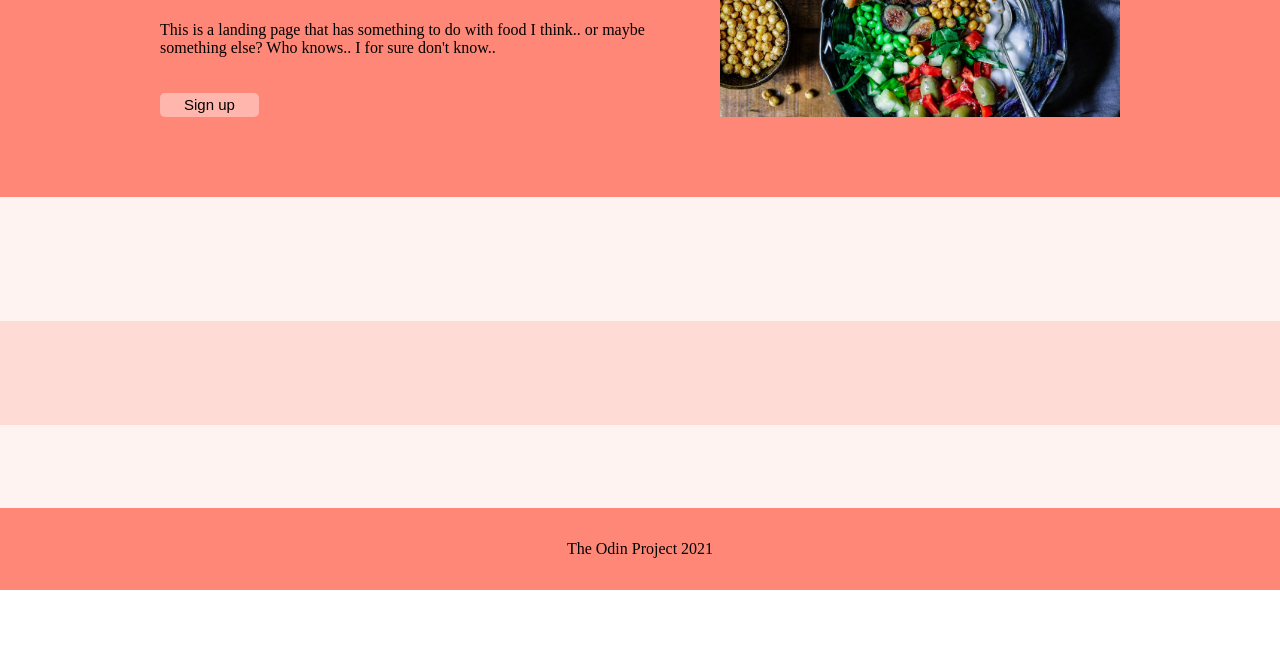
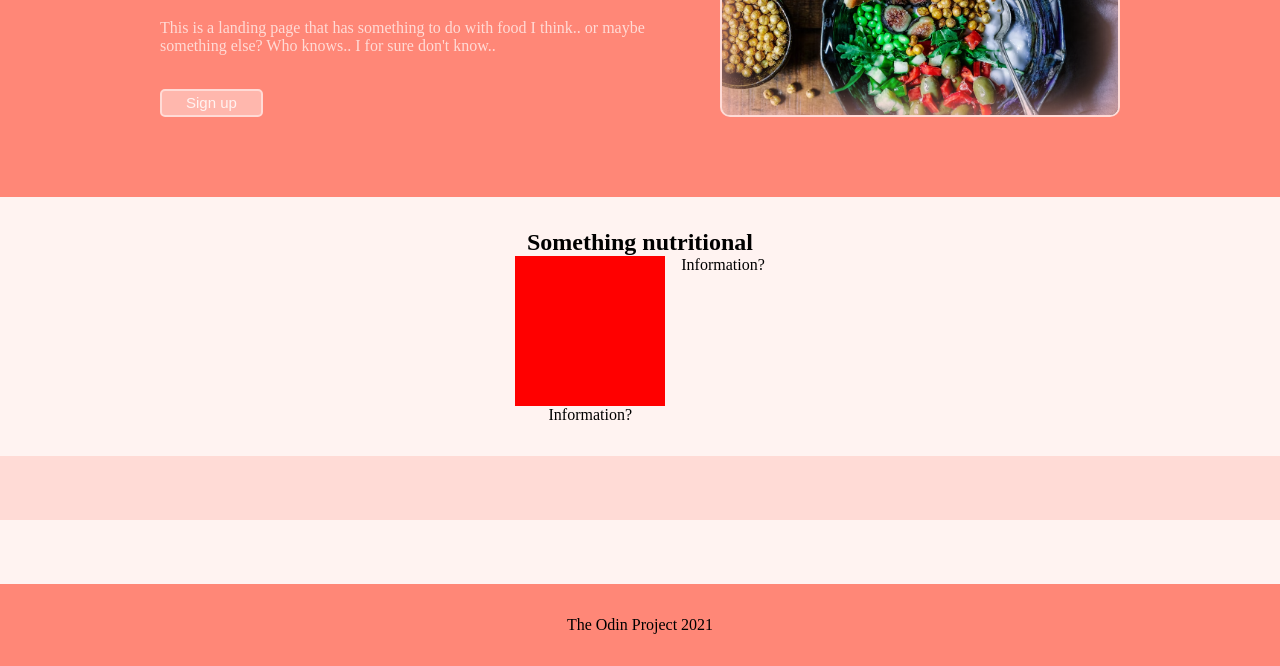
Before and after one commit to Kotesei/simple-food-landing-page, a plain HTML site: page index.html in a window 1280 px wide. Shown: the part 210-876 px from the top of the page. Before the commit the page ends 800 px from the top, so only its background shows below. Drawn offline with Linux system fonts and the light colour scheme.

Commit message:
Working on container 2.

```diff
--- a/index.html
+++ b/index.html
@@ -24,7 +24,19 @@
             </div>
             <div class="img"></div>
         </div>
-        <div class="container container--2"></div>
+        <div class="container container--2">
+            <h2>Something nutritional</h2>
+            <ul>
+                <li>
+                    <div class="nutritional-img--1"></div>
+                    <p>Information?</p>
+                </li>
+                <li>
+                    <div class="nutritional-img--2"></div>
+                    <p>Information?</p>
+                </li>
+            </ul>
+        </div>
         <div class="container container--3"></div>
         <div class="container container--4"></div>
     </div>
--- a/style.css
+++ b/style.css
@@ -35,10 +35,13 @@ ul {
 
 a {
     text-decoration: none;
+    color: #ffdbd6
 }
 
 
 /* Things related to the body */
+
+
 .body {
     display: flex;
     flex-grow: 1;
@@ -48,14 +51,18 @@ a {
 .container {
     flex: 1;
     background-color: #fff3f1;
+    padding: 2rem 10rem;
 }
 
 .container--1 {
     background-color: #ff8777;
     display: flex;
+    justify-content: space-between;
     gap: 2rem;
     padding: 5rem 10rem;
     flex: 0;
+    color: #ffdbd6;
+
 }
 
 .left-side {
@@ -74,8 +81,9 @@ button {
     padding: .2rem 1.5rem;
     background-color: #ffb7ad;
     border-radius: 5px;
-    border: none;
-    width: fit-content
+    border: solid 2px #ffdbd6;
+    width: fit-content;
+    color: #fff3f1
 }
 
 
@@ -87,12 +95,32 @@ button {
     background-position: center;
     background-repeat: no-repeat;
     flex-shrink: 0;
+    border-radius: 10px;
+    border: solid #ffdbd6 2px;
+    box-shadow: inset 0px 0px 50px #ffb7ad;
 }
 
 
 
 .container--2 {
-    flex: 1.2
+    flex: 1.2;
+    display: flex;
+    flex-direction: column;
+    align-items: center;
+    justify-content: space-between;
+}
+
+.container--2 ul li {
+    display: flex;
+    flex-direction: column;
+    align-items: center;
+}
+
+.nutritional-img--1 {
+    width: 150px;
+    height: 150px;
+    background-color: red;
+
 }
 
 .container--3 {
```
